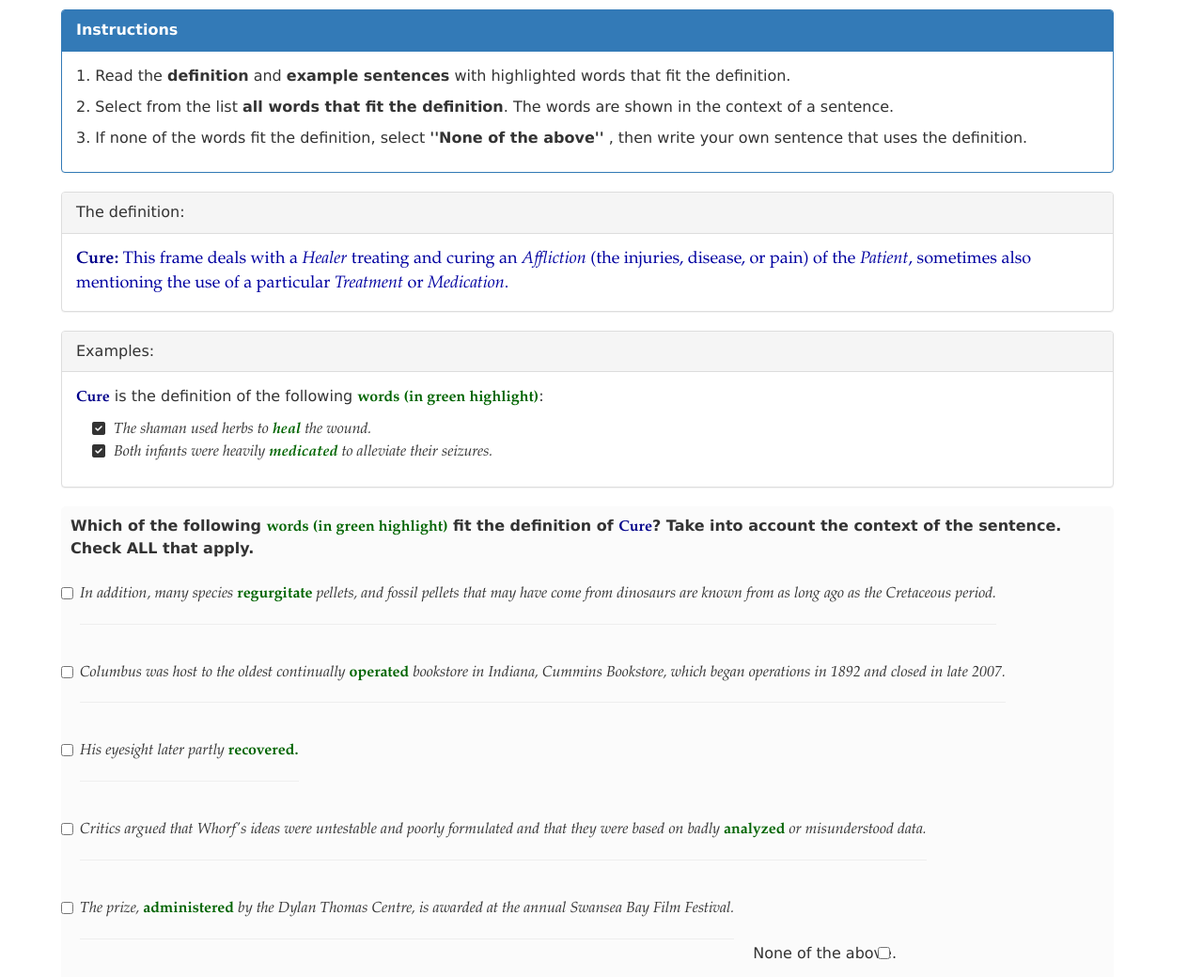
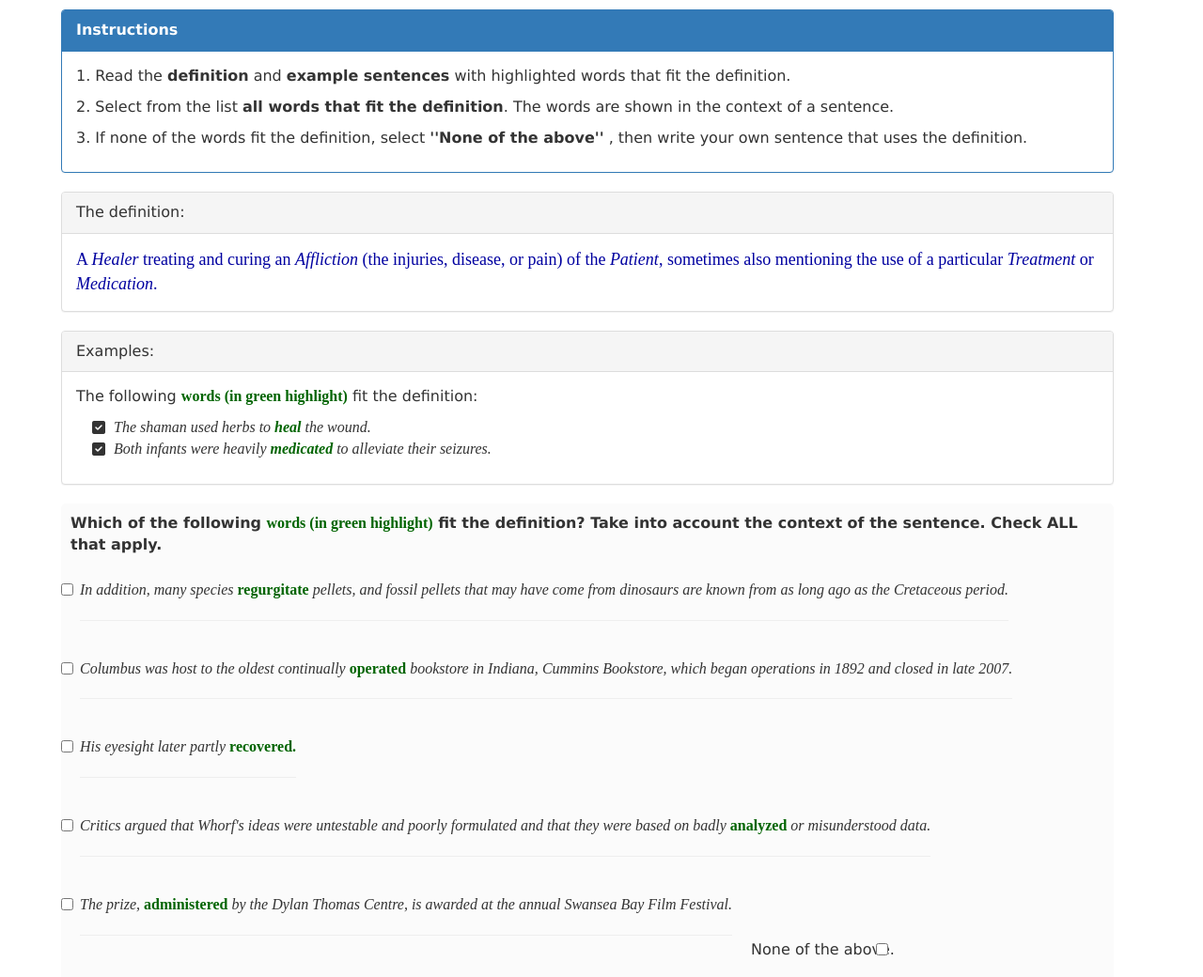
Before and after one commit to ancadumitrache/ancadumitrache.github.io, a plain HTML site: page frames/frame-centric-examples.html in a window 1280 px wide. Shown: the whole page at 94% size. Drawn offline with nearby package versions, Linux system fonts and the light colour scheme.

Commit message:
frame-centric instructions

```diff
--- a/frames/frame-centric-examples.html
+++ b/frames/frame-centric-examples.html
@@ -27,7 +27,7 @@
 
 <div class="panel panel-default">
 <div class="panel-heading">The definition:</div>
-<div class="panel-body"><span class="definition" id="definition"><b class="frame">Cure:</b> This frame deals with a <em>Healer</em> treating and curing an <em>Affliction</em> (the injuries, disease, or pain) of the <em>Patient</em>, sometimes also mentioning the use of a particular <em>Treatment</em> or <em>Medication</em>.</span></div>
+<div class="panel-body"><span class="definition" id="definition">A <em>Healer</em> treating and curing an <em>Affliction</em> (the injuries, disease, or pain) of the <em>Patient</em>, sometimes also mentioning the use of a particular <em>Treatment</em> or <em>Medication</em>.</span></div>
 </div>
 
 <div class="panel panel-default">
@@ -36,13 +36,13 @@
 </div>
 
 <fieldset>
-<label>Which of the following <span id="phrase_question">words (in green highlight)</span> fit the definition of <b class="frame">Cure</b>? Take into account the context of the sentence. Check ALL that apply.</label>
+<label>Which of the following <span id="phrase_question">words (in green highlight)</span> fit the definition? Take into account the context of the sentence. Check ALL that apply.</label>
 
 <div class="checkbox" id="checkbox">
 </div>
 
 <div id="demo" class="collapse">
-Write a sentence with a word that fits the definition of <b class="frame">Cure</b> :
+Write a sentence with a word that fits the definition:
 <textarea name='WhyNone' rows=3 cols=80></textarea>
 </div>
 
@@ -74,7 +74,7 @@ Write a sentence with a word that fits the definition of <b class="frame">Cure</
 }
 
 .definition {
-  font-family: Garamond, Georgia, serif;
+  font-family: "Times New Roman", Georgia, serif;
   color: #0000A0;
   font-size: large;
   text-align:center;
@@ -92,14 +92,14 @@ Write a sentence with a word that fits the definition of <b class="frame">Cure</
 }
 
 .sentence{
-  font-family: Garamond, Georgia, serif;
+  font-family: "Times New Roman", Georgia, serif;
   /*margin-left:7px;
   margin-top:7px;*/
   font-style:italic;
 }
 
 .example-sentence{
-  font-family: Garamond, Georgia, serif;
+  font-family: "Times New Roman", Georgia, serif;
   /*margin-left:7px;
   margin-top:7px;*/
   font-style:italic;
@@ -109,7 +109,7 @@ Write a sentence with a word that fits the definition of <b class="frame">Cure</
   // text-transform: uppercase;
   font-weight: bold;
   color: darkgreen;
-  font-family: Garamond, Georgia, serif;
+  font-family: "Times New Roman", Georgia, serif;
   font-size: medium;
 }
 
@@ -119,7 +119,7 @@ Write a sentence with a word that fits the definition of <b class="frame">Cure</
 }
 
 b.frame {
-  font-family: Garamond, Georgia, serif;
+  font-family: "Times New Roman", Georgia, serif;
   color: darkblue;
 }
 
@@ -153,7 +153,7 @@ b.frame {
   var exterms_array = exterms.getAttribute("value").split(",");
 
   var example_explanation = document.createElement("p");
-  example_explanation.innerHTML = "<b class=\"frame\">Cure</b> is the definition of the following <span id='phrase_question'>words (in green highlight)</span>:" ;
+  example_explanation.innerHTML = "The following <span id='phrase_question'>words (in green highlight)</span> fit the definition:" ;
   document.getElementById("example-panel").appendChild(example_explanation);
 
   var list_elem = document.createElement("ul");
```
